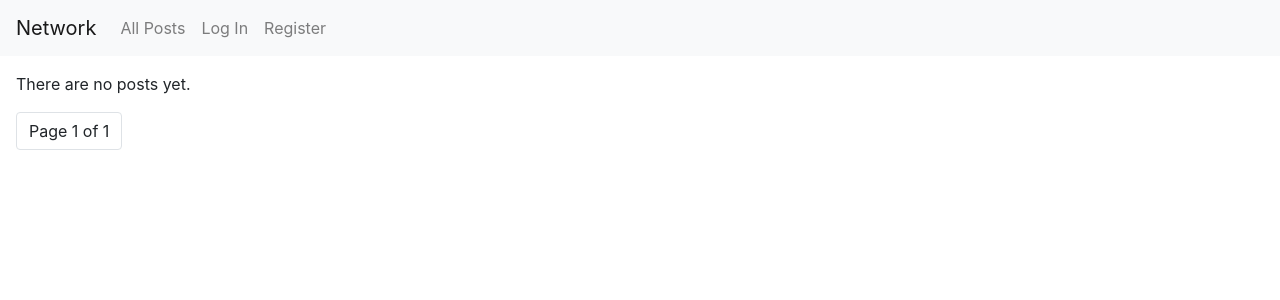
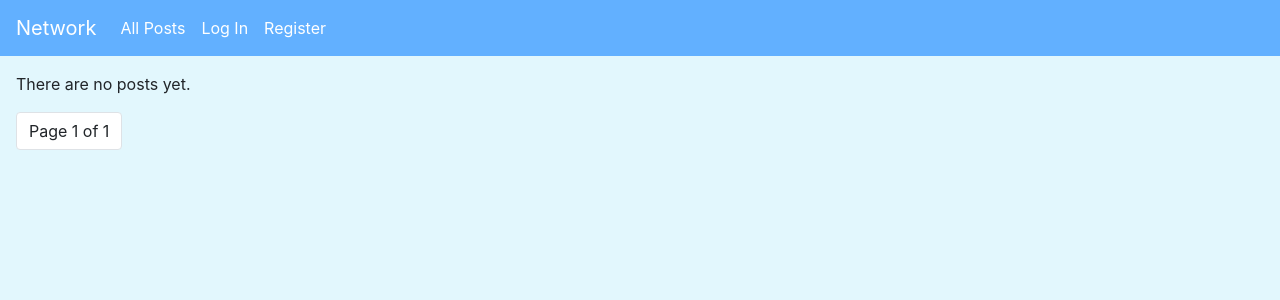
Before and after one commit to SofiaBracho/social-network, a Django app: page / in a window 1280 px wide. Shown: the top 300 px of the page. Run offline with Django 3.2, Linux system fonts and the light colour scheme; data that the repository does not hold is empty; some libraries are stand-ins or nearby versions.

Commit message:
Improved UI styling

```diff
--- a/network/static/network/styles.css
+++ b/network/static/network/styles.css
@@ -45,3 +45,15 @@ a.like-btn i.fa-regular {
 #follow-cont p:first-child {
     margin-right: 1rem;
 }
+.navbar-brand {
+    color: white!important;
+}
+.navbar-light .navbar-nav .nav-link {
+    color: white;
+}
+nav.bg-light {
+    background-color: #62b0ff !important;
+}
+div.body, body {
+    background: #e2f7fd!important;
+}
```
Also changed, not shown: captures/home.PNG (added), captures/mobile.PNG (added), captures/profile.PNG (added), captures/tablet.PNG (added).
